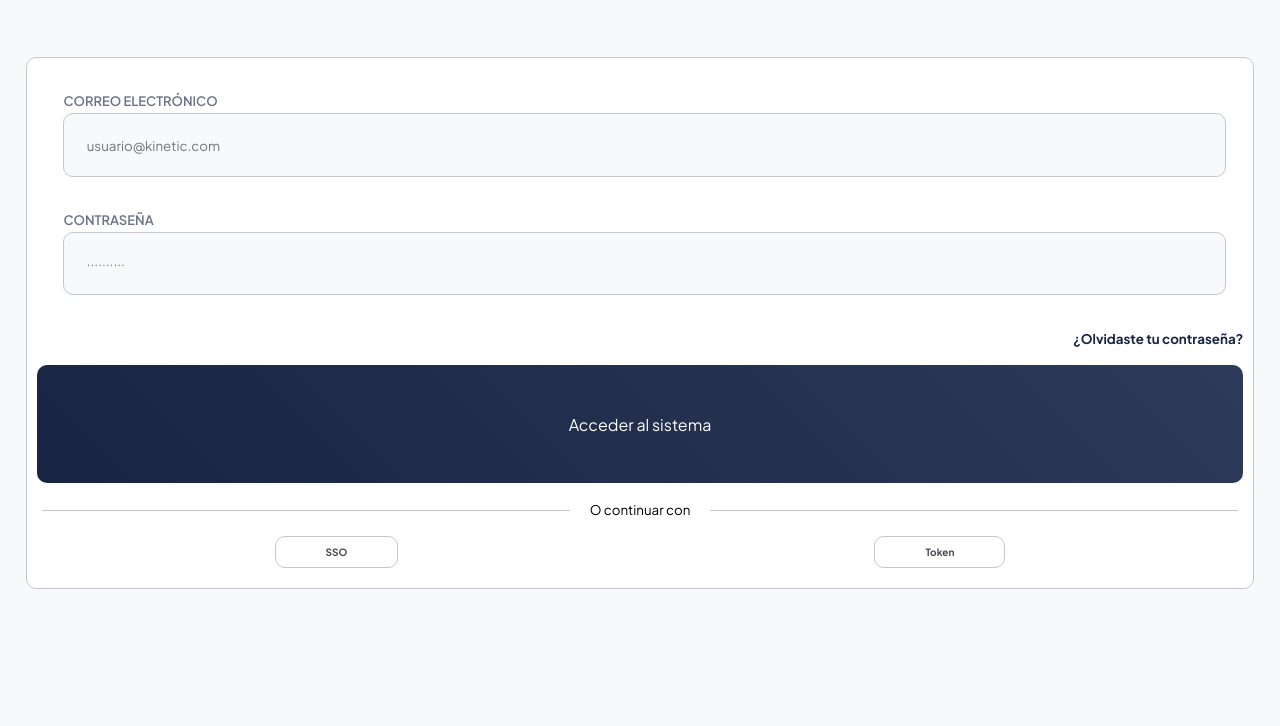
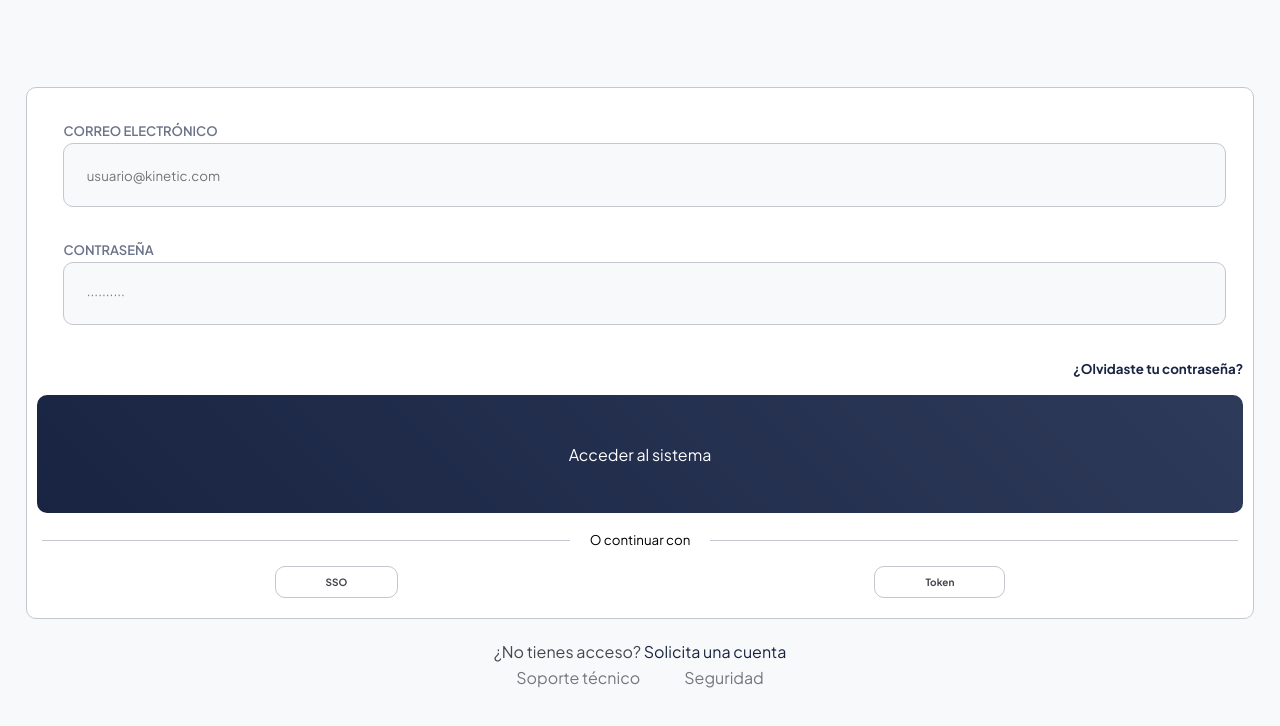
Before and after one commit to joseang1/individual-proyect-dashboard, a plain HTML site: page index.html in a window 1280 px wide. Shown: the part 426-1152 px from the top of the page. Before the commit the page ends 1079 px from the top, so only its background shows below. Drawn offline with Linux system fonts and the light colour scheme.

Commit message:
feat: Links support-area
Added links for Soporte técnico and Seguridad.

```diff
--- a/index.html
+++ b/index.html
@@ -46,6 +46,14 @@
                     <a href="https://pbs.twimg.com/media/GyyoGAnXMAAgpyJ.jpg" class="token" target="_blank">Token</a>
                 </div>
             </section>
+            <section class="support-area">
+                <p>¿No tienes acceso? <a href="https://pbs.twimg.com/media/GyyoGAnXMAAgpyJ.jpg">Solicita una cuenta</a></p>
+                <div class="support-links">
+                    <a href="https://pbs.twimg.com/media/GyyoGAnXMAAgpyJ.jpg">Soporte técnico</a>
+                    <span class="divider"></span>
+                    <a href="https://pbs.twimg.com/media/GyyoGAnXMAAgpyJ.jpg">Seguridad</a>
+                </div>
+            </section>
         </div>
 
         </div>
--- a/src/styles/login-page/branding-area.css
+++ b/src/styles/login-page/branding-area.css
@@ -6,6 +6,7 @@
 
 .background {
     padding-bottom: 5%;
+    margin-bottom: 30px;
 }
 
 .background img {
--- /dev/null
+++ b/src/styles/login-page/support-area.css
@@ -0,0 +1,30 @@
+.support-area {
+    margin: 25px 0px 10px 0px;
+}
+
+.support-area p {
+    font-family: 'Plus Jakarta Sans';
+    color: var(--on-surface-variant);
+}
+
+.support-area a {
+    color: var(--primary);
+    text-decoration: none;
+
+    &:hover {
+        text-decoration: underline;
+    }
+}
+
+.support-links {
+    margin: 10px 0px 0px 0px;
+}
+
+.support-links a {
+    font-family: 'Plus Jakarta Sans';
+    color: var(--outline);
+}
+
+.divider {
+    margin: 0 20px 0 20px;
+}
--- a/src/styles/styles.css
+++ b/src/styles/styles.css
@@ -3,3 +3,4 @@
 @import url(./login-page/main.css);
 @import url(./login-page/branding-area.css);
 @import url(./login-page/login-form.css);
+@import url(./login-page/support-area.css);
```
